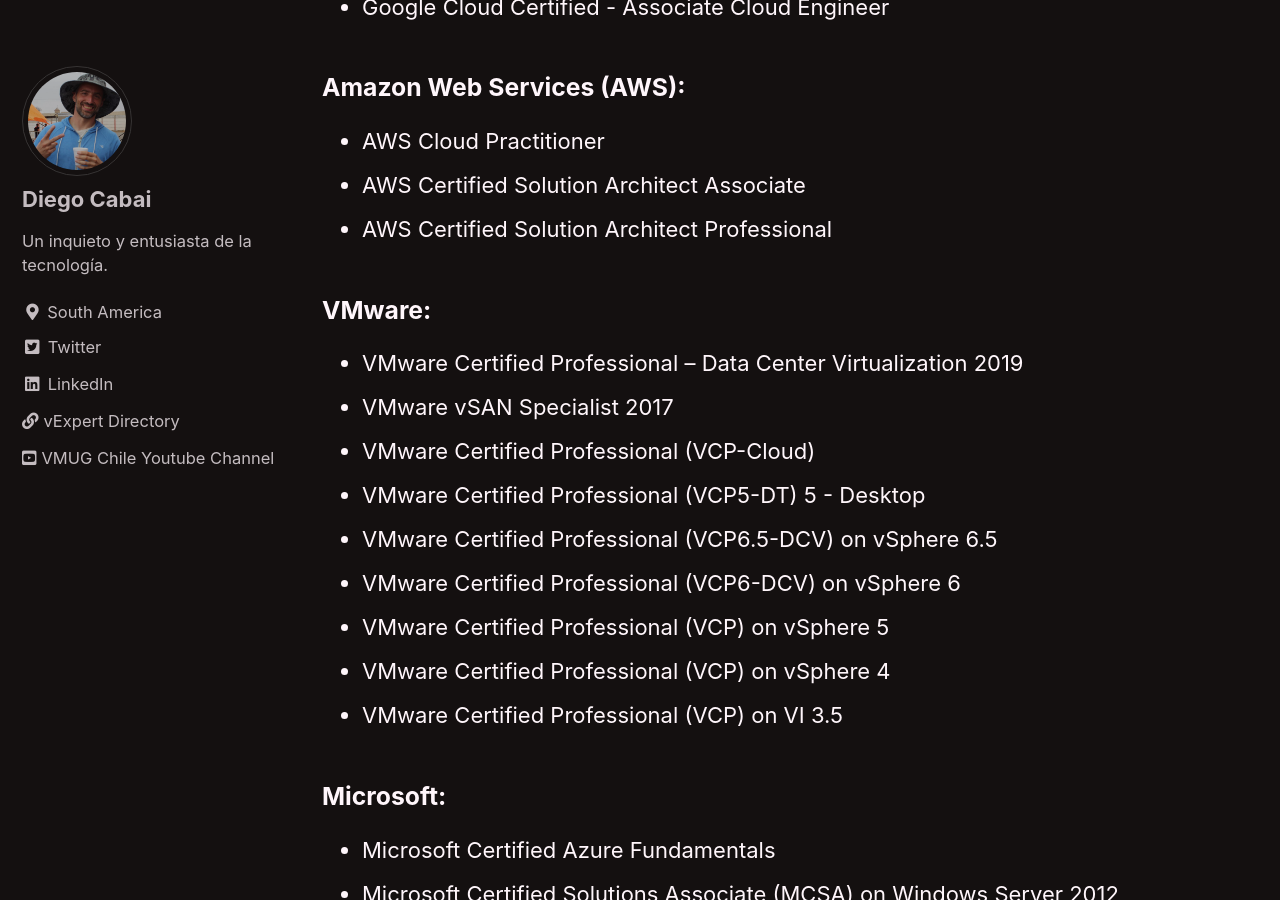
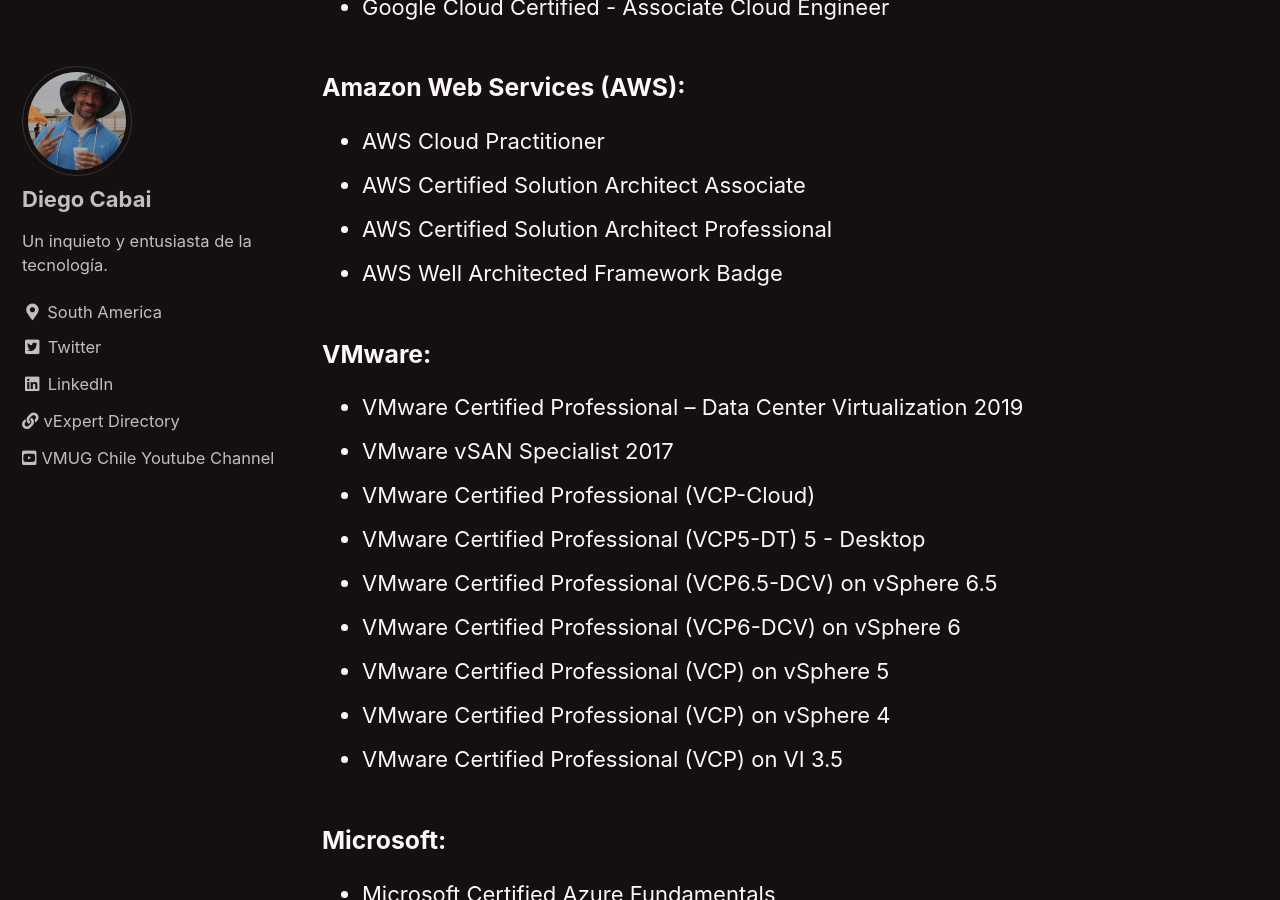
Before and after one commit to dcabai/dcabai.github.io, a Jekyll site: the page built from about.md, in a window 1280 px wide and 900 px high, scrolled down 1192 px. Built offline with Jekyll 4.4.1, drawn with Linux system fonts in a browser that asks for light colours; cached includes are drawn as plain includes.

Commit message:
Update about.md

```diff
--- a/about.md
+++ b/about.md
@@ -29,6 +29,7 @@
 - AWS Cloud Practitioner
 - AWS Certified Solution Architect Associate
 - AWS Certified Solution Architect Professional
+- AWS Well Architected Framework Badge
 
 ### VMware:
 - VMware Certified Professional – Data Center Virtualization 2019
```
